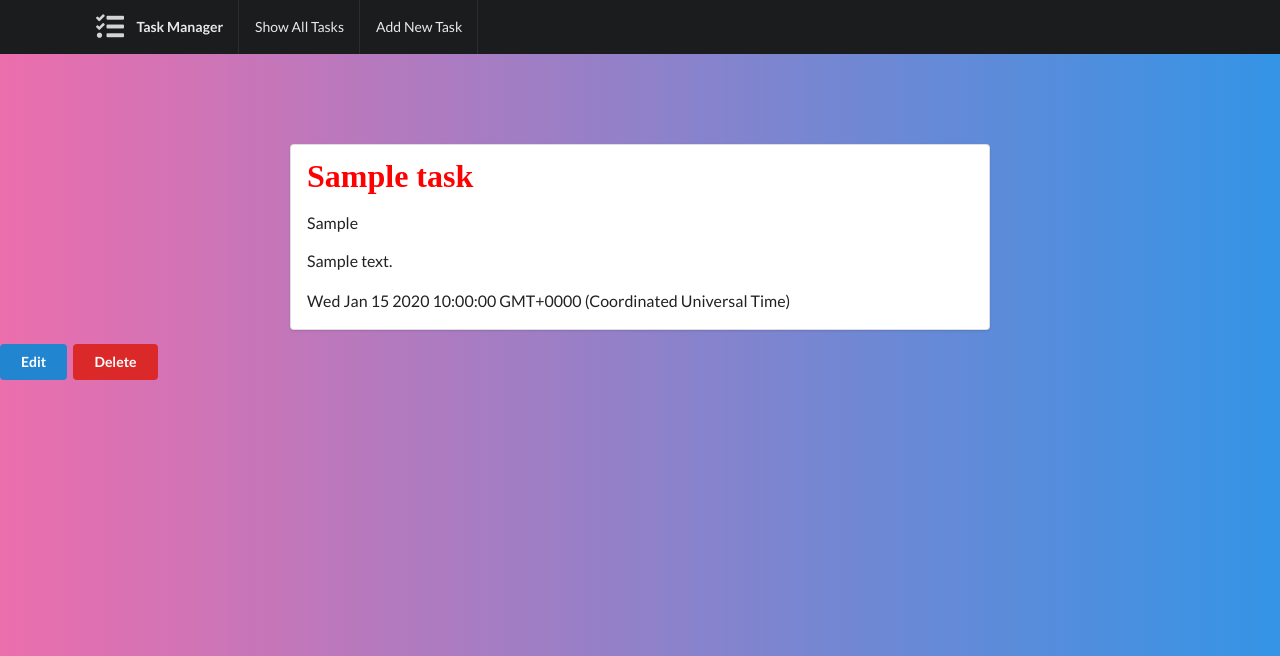
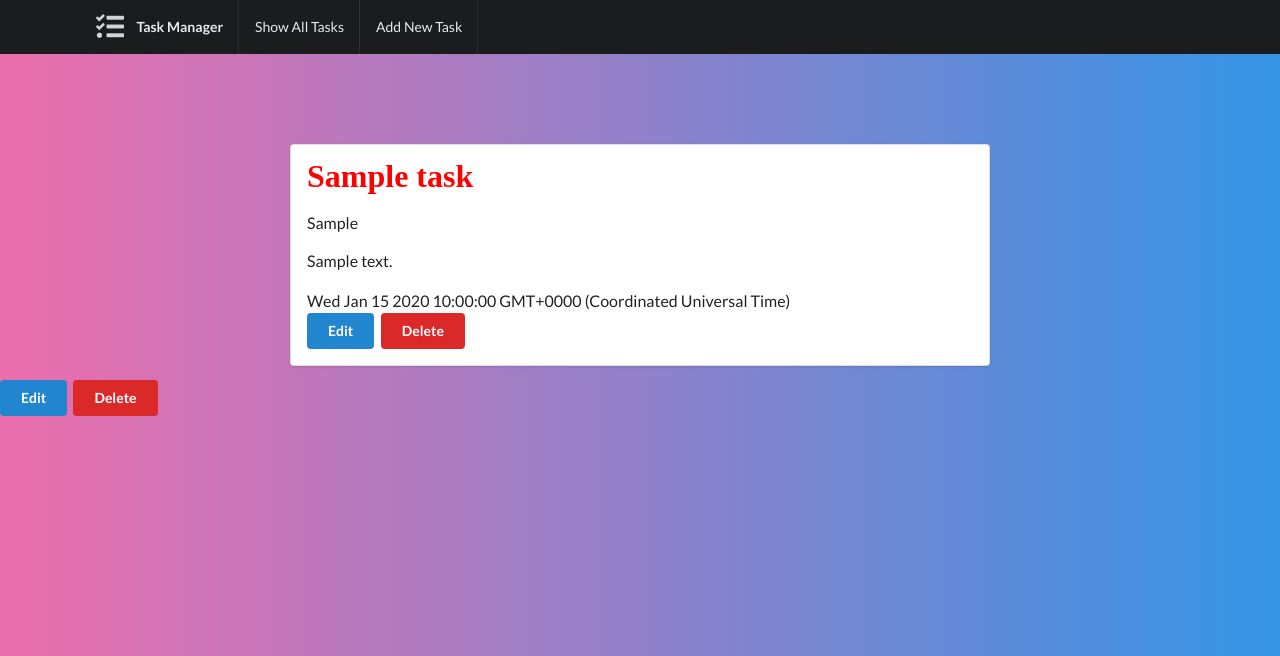
Before and after one commit to utkarsh8021/Stamurai-task-manager, a Node server app: page /tasks/600000000000000000000001 in a window 1280 px wide. Shown: the top 656 px of the page. Run offline with Node 20, Linux system fonts and the light colour scheme; tables that the repository leaves empty hold one stand-in row (values such as "Sample post"); some libraries are stand-ins or nearby versions.

Commit message:
button changes

```diff
--- a/Task-manager-final/views/show.ejs
+++ b/Task-manager-final/views/show.ejs
@@ -5,6 +5,13 @@
     <p><%=task.priority%></p>
     <p><%=task.description%></p>
     <span><%=task.created%></span>
+
+    <div>
+        <a class="ui blue button  " href="/tasks/<%=task._id%>/edit">Edit</a>
+    <form style="display: inline;" action="/tasks/<%=task._id %>?_method=DELETE" method="post">
+        <button class="ui red button  ">Delete</button>
+    </form>
+    </div>
 </div>
 
 
```
